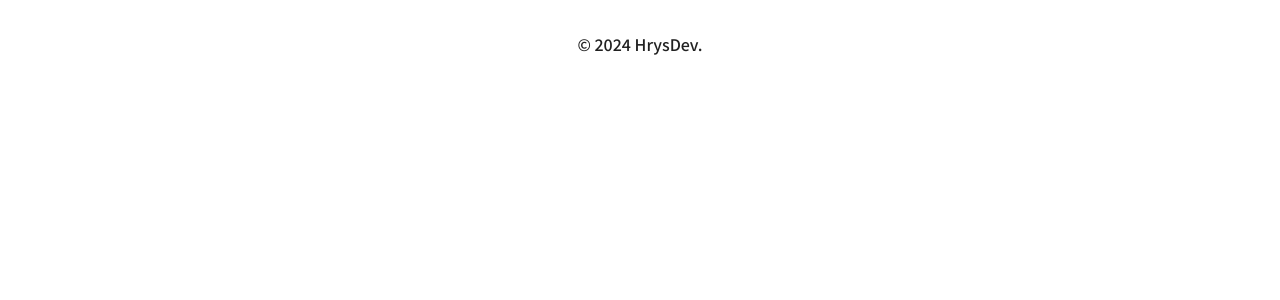
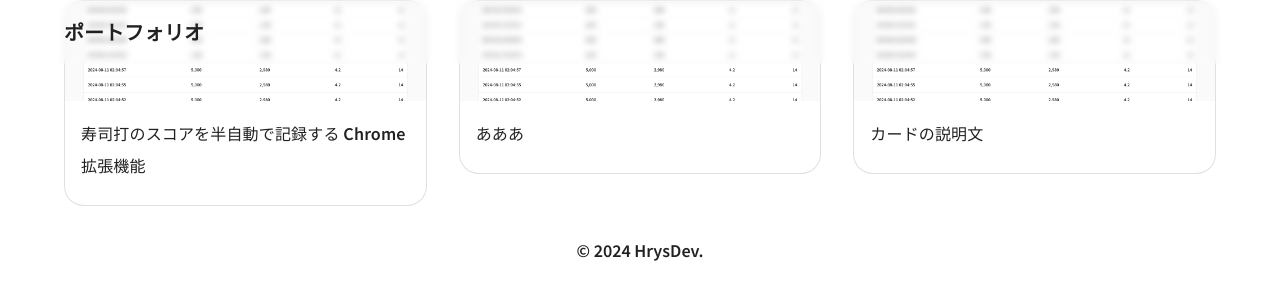
Before and after one commit to hrysdev/hrysdev.github.io, a React (Vite) app: page / in a window 1280 px wide. Shown: the top 300 px of the page. Built offline with nearby package versions, Linux system fonts and the light colour scheme.

Commit message:
feat: ヘッダーを追加
Signed-off-by: hrysdev <hrysdev@gmail.com>

```diff
--- a/src/App.tsx
+++ b/src/App.tsx
@@ -1,9 +1,12 @@
 // import reactLogo from "./assets/react.svg";
 // import viteLogo from "/vite.svg";
-import "@fontsource/noto-sans-jp/500.css";
+import "@fontsource/noto-sans-jp/600.css";
 import { createTheme, ThemeProvider } from "@mui/material/styles";
 import CssBaseline from "@mui/material/CssBaseline";
+import Container from "@mui/material/Container";
+import ProjectGrid from "./components/ProjectGrid";
 import Footer from "./components/Footer";
+import HeaderAppBar from "./components/HeaderAppBar";
 
 export default function App() {
   const theme = createTheme({
@@ -15,6 +18,10 @@ export default function App() {
   return (
     <ThemeProvider theme={theme}>
       <CssBaseline />
+      <HeaderAppBar />
+      <Container>
+        <ProjectGrid />
+      </Container>
       <Footer />
     </ThemeProvider>
   );
--- /dev/null
+++ b/src/components/HeaderAppBar.tsx
@@ -0,0 +1,23 @@
+import AppBar from "@mui/material/AppBar";
+import Toolbar from "@mui/material/Toolbar";
+import Typography from "@mui/material/Typography";
+import Container from "@mui/material/Container";
+
+export default function HeaderAppBar() {
+  return (
+    <AppBar
+      color="transparent"
+      position="fixed"
+      elevation={0}
+      sx={{ backdropFilter: "blur(3px)" }}
+    >
+      <Container disableGutters>
+        <Toolbar>
+          <Typography variant="h6" fontWeight="bold">
+            ポートフォリオ
+          </Typography>
+        </Toolbar>
+      </Container>
+    </AppBar>
+  );
+}
--- a/src/components/ProjectCard.tsx
+++ b/src/components/ProjectCard.tsx
@@ -2,21 +2,21 @@ import Card from "@mui/material/Card";
 import CardContent from "@mui/material/CardContent";
 import CardMedia from "@mui/material/CardMedia";
 import Typography from "@mui/material/Typography";
-import { ProjectProps } from "../types/types";
+
+export type ProjectProps = {
+  name: string;
+  date: string;
+  content: string;
+};
 
 export default function ProjectCard(project: ProjectProps) {
   return (
-    <Card variant="outlined" elevation={0}>
+    <Card variant="outlined" elevation={0} sx={{ borderRadius: 5 }}>
       <CardMedia component="img" image="/1280x800.png" sx={{ height: 100 }} />
       <CardContent>
-        {/* <Typography component="span" variant="h6" fontWeight="bold">
-          {project.name}
-        </Typography>{" "}
-        <Typography component="span" variant="subtitle2">
-          {project.date}
-        </Typography> */}
-        <Typography variant="body1" lineHeight={2}>
-          {project.description}
+        {/* <Typography variant="subtitle2">{project.name}</Typography> */}
+        <Typography variant="body1" letterSpacing={0.16} lineHeight={2}>
+          {project.content}
         </Typography>
       </CardContent>
     </Card>
--- a/src/components/ProjectGrid.tsx
+++ b/src/components/ProjectGrid.tsx
@@ -5,17 +5,17 @@ const projects = [
   {
     name: "寿司打ログ",
     date: "2024-08-18",
-    description: "寿司打のスコアを半自動で記録する Chrome 拡張機能",
+    content: "寿司打のスコアを半自動で記録する Chrome 拡張機能",
   },
   {
-    name: "寿司打ログ",
-    date: "2024-08-18",
-    description: "寿司打のスコアを半自動で記録する Chrome 拡張機能",
+    name: "ポートフォリオサイト",
+    date: "2024-08-20",
+    content: "あああ",
   },
   {
-    name: "寿司打ログ",
-    date: "2024-08-18",
-    description: "寿司打のスコアを半自動で記録する Chrome 拡張機能",
+    name: "カードタイトル",
+    date: "yyyy-mm-dd",
+    content: "カードの説明文",
   },
 ];
 
@@ -27,7 +27,7 @@ export default function ProjectGrid() {
           <ProjectCard
             name={project.name}
             date={project.date}
-            description={project.description}
+            content={project.content}
           />
         </Grid>
       ))}
--- a/src/types/types.tsx
+++ /dev/null
@@ -1,5 +0,0 @@
-export type ProjectProps = {
-  name: string;
-  date: string;
-  description: string;
-};
```
Also changed, not shown: src/components/Header.tsx (deleted).
